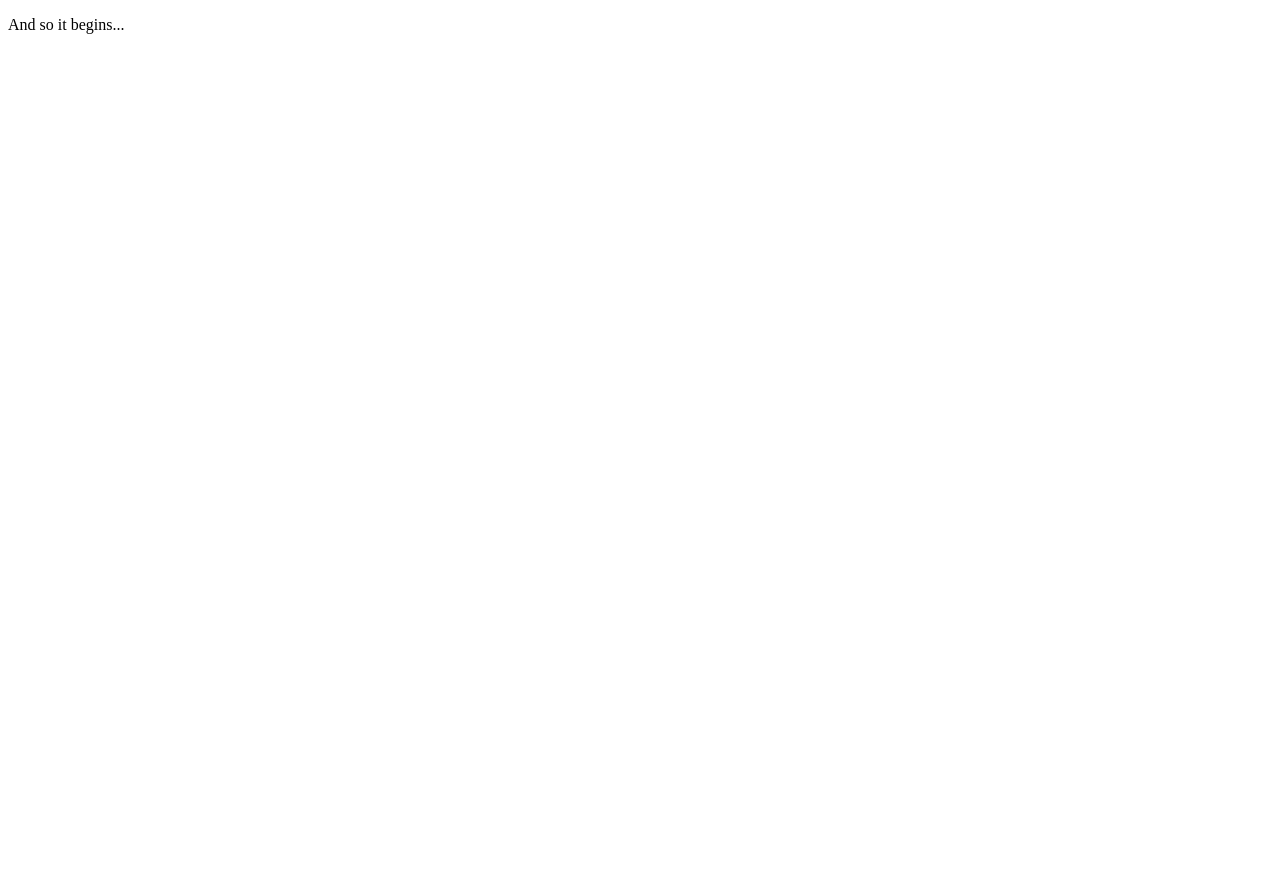
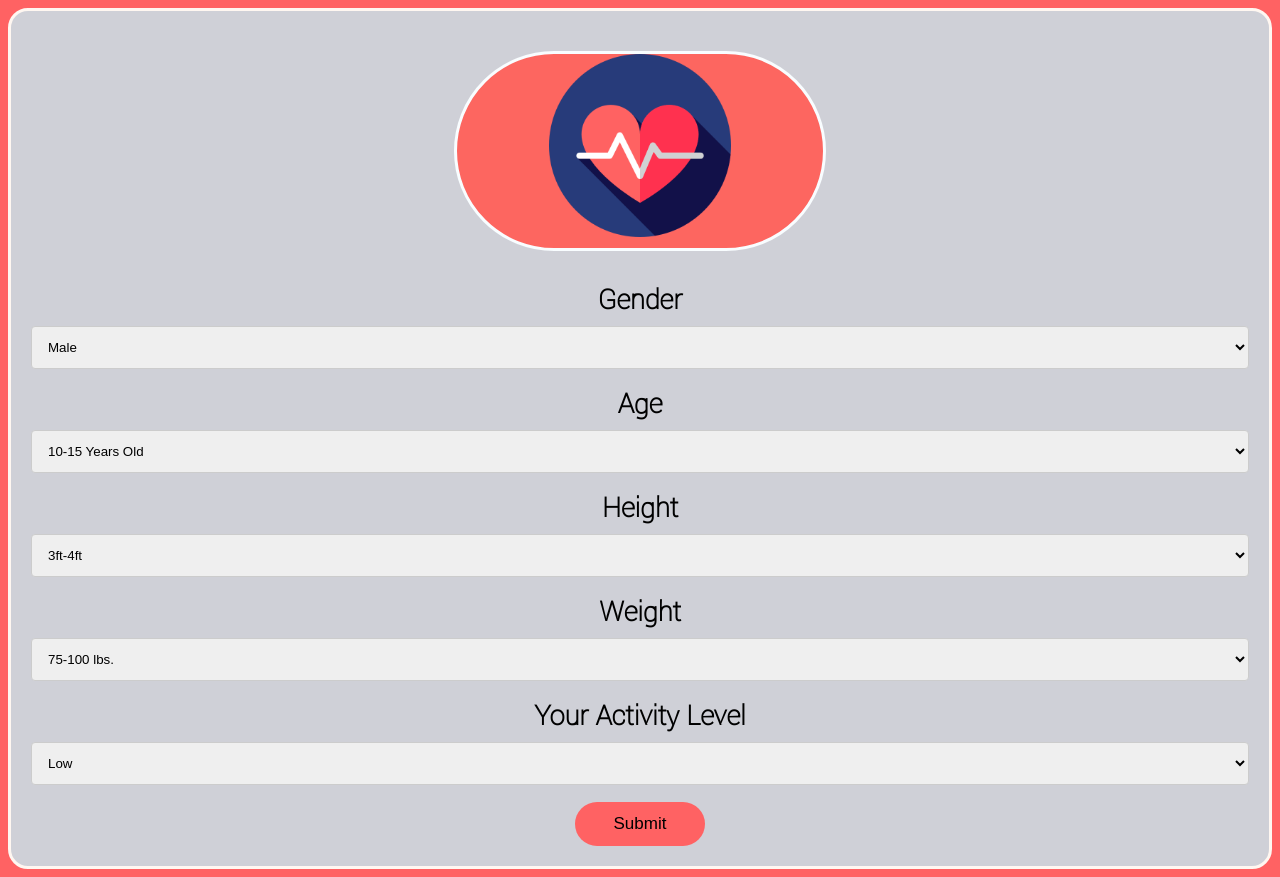
Before and after one commit to Craig-Burch/node-fitness-app, a website: page public/index.html in a window 1280 px wide. Before the commit the page ends 800 px from the top, so only its background shows below. Drawn offline with nearby package versions, Linux system fonts and the light colour scheme; no server answers.

Commit message:
front end 1.0

```diff
--- a/public/index.html
+++ b/public/index.html
@@ -4,9 +4,131 @@
 	<meta charset="utf-8">
 </head>
 <style>
+@import url('https://fonts.googleapis.com/css?family=Yantramanav:100');
+/* Style inputs with type="text", select elements and textareas */
+select[type=text], select, option {
+    width: 100%; /* Full width */
+    padding: 12px; /* Some padding */
+    border: 1px solid #ccc; /* Gray border */
+    border-radius: 4px; /* Rounded borders */
+    box-sizing: border-box; /* Make sure that padding and width stays in place */
+    margin-top: 6px; /* Add a top margin */
+    margin-bottom: 16px; /* Bottom margin */
+    resize: vertical /* Allow the user to vertically resize the textarea (not horizontally) */
+}
+
+/* Style the submit button with a specific background color etc */
+input[type=submit] {
+    background-color: #FF6263;
+    width:130px;
+    color: black;
+    font-size: 17px;
+    padding: 12px 20px;
+    border: none;
+    cursor: pointer;
+    border-radius: 35px;
+}
+
+/* When moving the mouse over the submit button, add a yellow color */
+input[type=submit]:hover {
+    background-color: #FF314F;
+    border: 1px solid black;
+
+}
+
+/* Add a background color and some padding around the form */
+.container {
+    border-radius: 20px;
+    background-color: #CFD0D7;
+    padding: 20px;
+    font-family: 'Yantramanav';
+    text-align: center;
+    font-size: 30px;
+    border:3px solid #FFF7F1;
+    height:120%;
+
+}
+label {
+    font-weight: 700;
+}
+
+.headerbg {
+	float: left;
+	width: 100%;
+	height:30%;
+}
+
+.headerimage {
+    width: 30%;
+    height: 30%;
+    margin-left:0%;
+    border-radius: 160px;
+    margin-top: 20px;
+    margin-bottom:30px;
+    display:inline-block;
+    border: 3px solid #F9FDFF;
+    background-color: #FD6660;
+
+}
 </style>
-<body>
-<p> And so it begins... </p>
+<body style = "background-color: #FF6263;">
+<div class="container">
+  <div class = "headerbg">
+    <div class = "headerimage">
+    	<img src = "fit1.png" height =50%; width = 50%; >
+    </div>
+  </div>
+
+  <form action="./connect.php" method="POST">
+
+    <label for="gender">Gender</label>
+     <select name="Gender">
+       <option value="male">Male</option>
+       <option value="female">Female</option>
+     </select>
+
+    <label for="height">Age</label>
+     <select name="Height">
+       <option value="10-15">10-15 Years Old</option>
+       <option value="15-20">15-20 Years Old</option>
+       <option value="20-30">20-30 Years Old</option>
+       <option value="30-40">30-40 Years Old</option>
+       <option value="40-50">40-50 Years Old</option>
+       <option value="50-60">50-60 Years Old</option>
+       <option value="60+">60+ Years Old</option>
+     </select>
+
+    <label for="height">Height</label>
+     <select name="Height">
+       <option value="3ft-4ft">3ft-4ft</option>
+       <option value="4ft-5ft">4ft-5ft</option>
+       <option value="5ft-6ft">5ft-6ft</option>
+       <option value="7ft-8ft">7ft-8ft</option>
+     </select>
+
+    <label for="weight">Weight</label>
+     <select name="Weight">
+       <option value="75-100">75-100 lbs.</option>
+       <option value="101-150">101-150 lbs.</option>
+       <option value="151-200">151-200 lbs.</option>
+       <option value="201-250">201-250 lbs.</option>
+       <option value="251-300">251-300 lbs.</option>
+       <option value="300+">300+ lbs.</option>
+     </select>
+
+     <label for="activityLevel">Your Activity Level</label>
+     <select name="ActivityLevel">
+       <option value="low">Low</option>
+       <option value="moderate">Moderate</option>
+       <option value="hight">High</option>
+     </select>
+
+    <input type="submit" value="Submit">
+
+  </form>
+</div>
+
+
 
 <script src="/socket.io/socket.io.js"></script>
  <script>
--- a/server/server.js
+++ b/server/server.js
@@ -23,3 +23,5 @@ socket.on('disconnect', () => {
 server.listen(port, () => {
 	console.log(`server is up on port ${port}`);
 });
+
+//test
```
Also changed, not shown: public/fit1.png (added), 1 other file.
